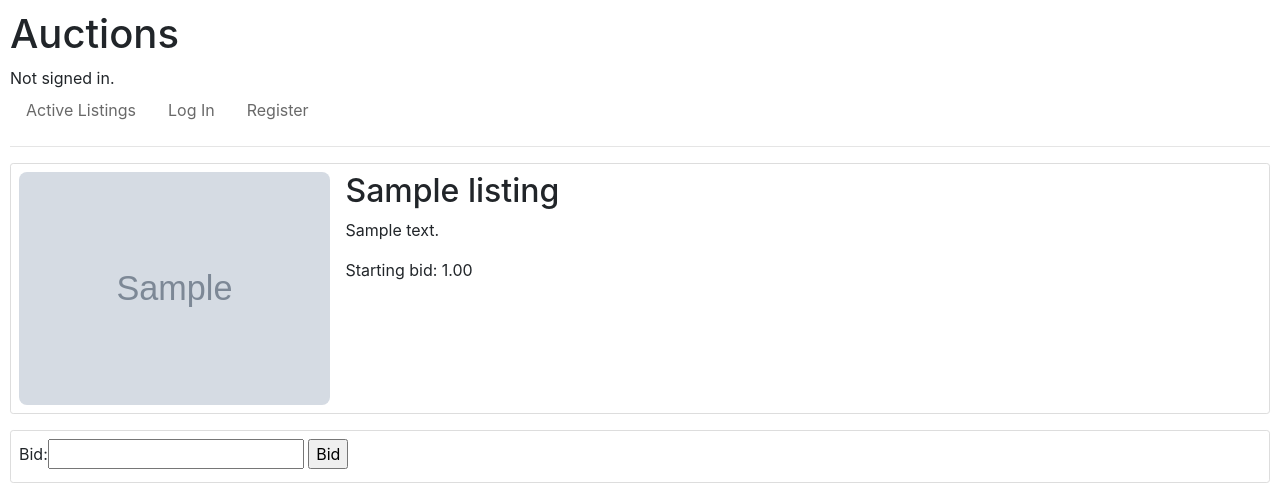
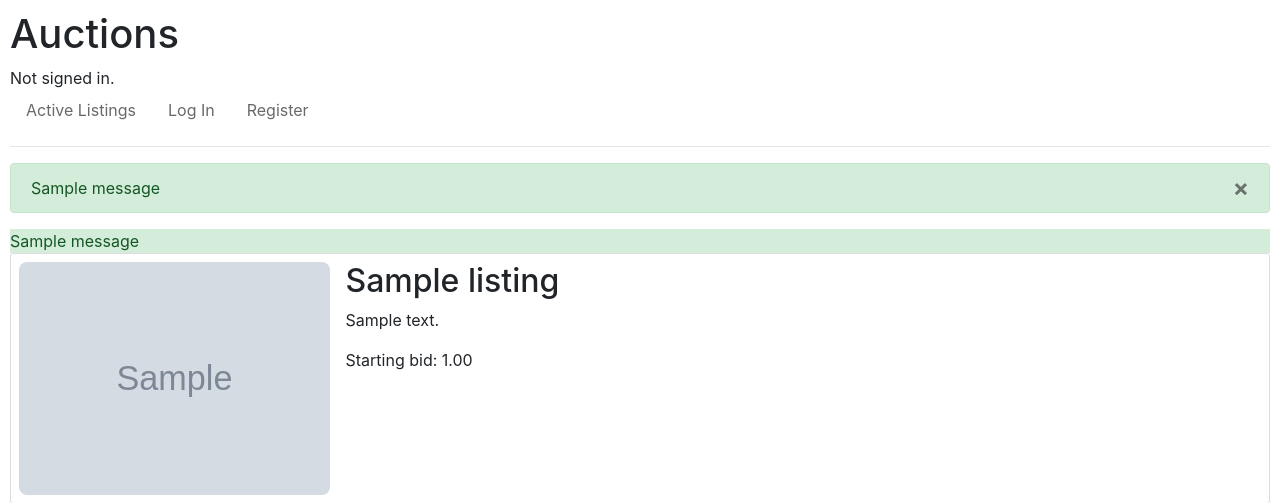
Before and after one commit to mtmahe/commerce, a Django app: page /listing/1/ in a window 1280 px wide. Shown: the top 503 px of the page. Run offline with Django 3.2, Linux system fonts and the light colour scheme; tables that the repository leaves empty hold one stand-in row (values such as "Sample post"); grey boxes marked "Sample" are stand-in pictures; one stand-in notice (Sample message) is shown; some libraries are stand-ins or nearby versions.

Commit message:
added messages to listing

```diff
--- /dev/null
+++ b/auctions/templates/auctions/includes/messages.html
@@ -0,0 +1,13 @@
+{% if messages %}
+  {% for message in messages %}
+    <div class="container-fluid p-0">
+      <div class="alert {{ message.tags }} alert-dismissable" role="alert">
+        <button type="button" class="close" data-dismiss="alert" aria-label="close">
+          <span aria-hidden="true">&times;</span>
+        </button>
+        {{ message }}
+      </div>
+    </div>
+    <li class="{{ message.tags }}">{{ message }}</li>
+  {% endfor %}
+{% endif %}
--- a/auctions/templates/auctions/listing.html
+++ b/auctions/templates/auctions/listing.html
@@ -5,6 +5,9 @@
 {% endblock %}
 
 {% block body %}
+
+  {% include 'auctions/includes/messages.html' %}
+
   <article class="media content-section">
     <img class="listing-image" src="{{ listing.image_url }}" alt="Item image.">
     <div class="media-body listing-body">
--- a/auctions/views.py
+++ b/auctions/views.py
@@ -1,3 +1,4 @@
+from django.contrib import messages
 from django.contrib.auth import authenticate, login, logout
 from django.contrib.auth.decorators import login_required
 from django.contrib.auth.mixins import LoginRequiredMixin, UserPassesTestMixin
@@ -105,6 +106,7 @@ def listing(request, pk):
             newBidForm.instance.listing_id = listing
             if newBidForm.is_valid():
                 newBidForm.save()
+                messages.success(request, 'Bid saved successfully.')
         #elfi 'submit-comment' in request.Post:
             # Comment stuff goes here
 
```
Also changed, not shown: commerce/settings.py (+10 -0 lines).
